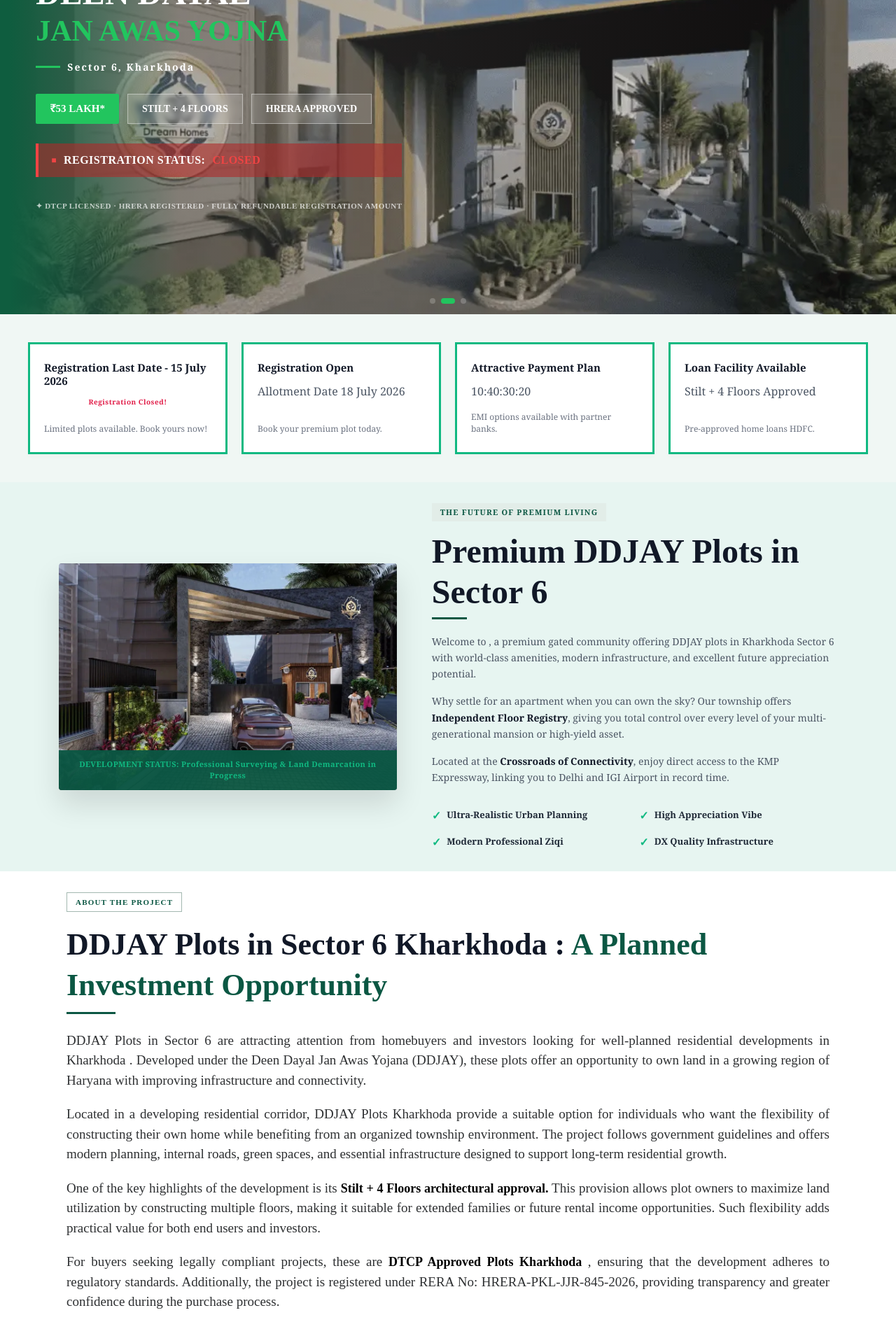
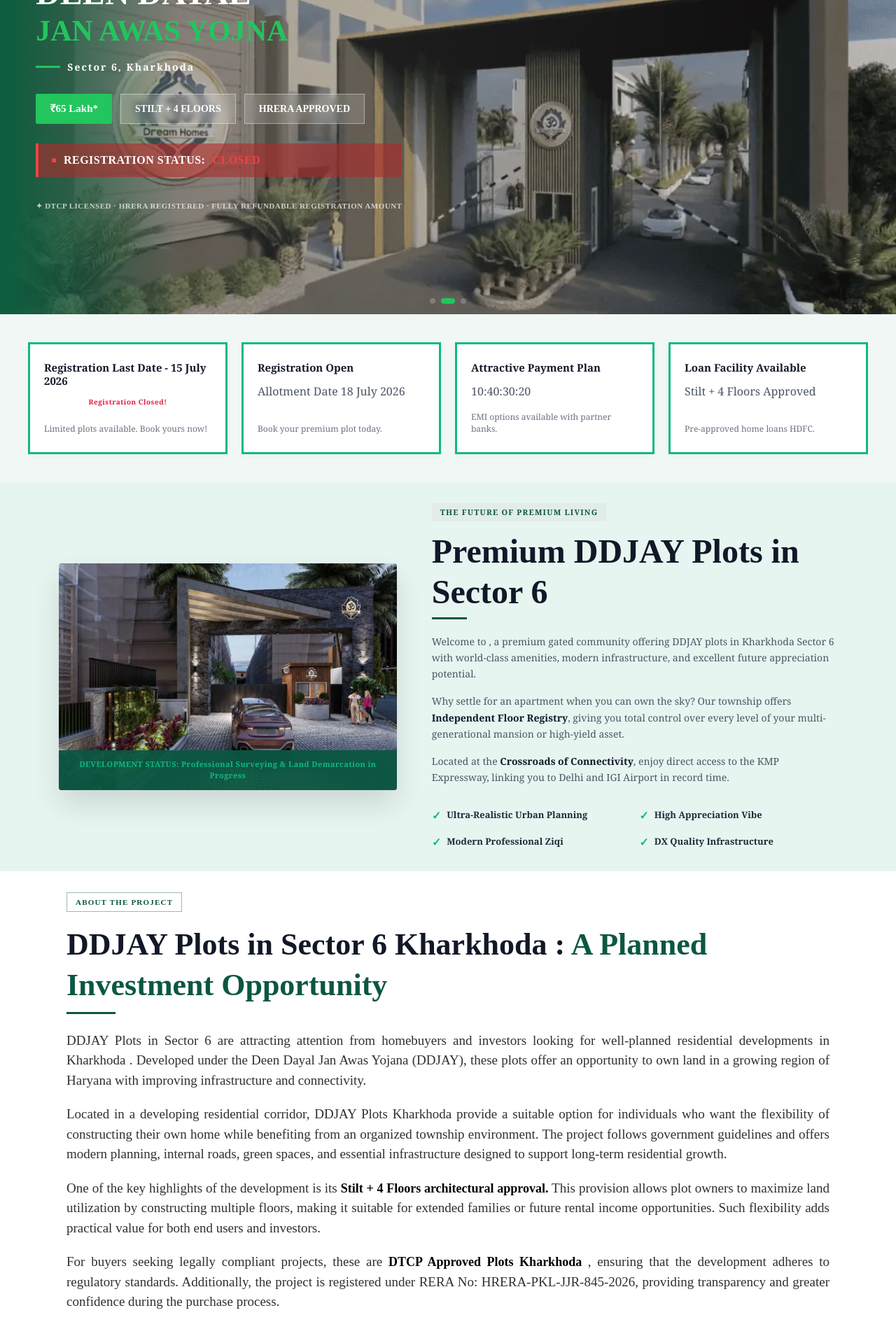
Before and after one commit to RitikaChaurasiya06/Kharkhoda-, a Next.js app: page / in a window 1280 px wide. Shown: the part 400-2299 px from the top of the page at 70% size. Built offline with nearby package versions, Linux system fonts and the light colour scheme.

Commit message:
change price

```diff
--- a/app/components/About/About.tsx
+++ b/app/components/About/About.tsx
@@ -87,7 +87,7 @@
             For buyers seeking legally compliant projects, these are <span className={styles.highlightText}>DTCP Approved Plots  Kharkhoda </span>, ensuring that the development adheres to regulatory standards. Additionally, the project is registered under RERA No: HRERA-PKL-JJR-845-2026, providing transparency and greater confidence during the purchase process.
         </p>
         <p className={styles.projectParagraph}>
-          The project offers an attractive entry point for property investment, with <span className={styles.highlightText}>investment starting from ₹53 Lakh*</span>. Interested buyers can secure their booking with a registration amount of <span className={styles.highlightText}>₹29,000/-*</span>, making the initial investment relatively accessible compared to many urban residential markets.
+          The project offers an attractive entry point for property investment, with <span className={styles.highlightText}>investment starting from ₹65 Lakh*</span>. Interested buyers can secure their booking with a registration amount of <span className={styles.highlightText}>₹29,000/-*</span>, making the initial investment relatively accessible compared to many urban residential markets.
         </p>
         <p className={styles.projectParagraph}>
           Sector 6 enjoys connectivity to key areas of  Kharkhoda  and benefits from the region's ongoing development. The area's proximity to educational institutions, healthcare facilities, commercial zones, and major road networks contributes to its growing appeal. As  Kharkhoda  continues to evolve as an emerging residential destination, plotted developments in strategic sectors are expected to remain in demand.
--- a/app/components/Banner/Banner.tsx
+++ b/app/components/Banner/Banner.tsx
@@ -57,7 +57,7 @@
 
                   {/* Feature Tags Row */}
                   <div className={styles.tagsContainer}>
-                    <div className={styles.priceTag}>₹53 LAKH*</div>
+                    <div className={styles.priceTag}>₹65 Lakh*</div>
                     <div className={styles.featureTag}>STILT + 4 FLOORS</div>
                     <div className={styles.featureTag}>HRERA APPROVED</div>
                   </div>
--- a/app/components/FooterSection/FooterSection.tsx
+++ b/app/components/FooterSection/FooterSection.tsx
@@ -26,7 +26,7 @@
     },
     {
       q: "4. What is the starting investment amount?",
-      a: "The premium residential plots investment in this sector starts from ₹53 Lakh* onwards."
+      a: "The premium residential plots investment in this sector starts from ₹65 Lakh* onwards."
     },
     {
       q: "5. What is the registration amount?",
--- a/app/components/WhyInvest/WhyInvest.tsx
+++ b/app/components/WhyInvest/WhyInvest.tsx
@@ -75,7 +75,7 @@
               <div className={styles.pricingDivider}></div>
               <div className={styles.priceRow}>
                 <span className={styles.priceLabel}>INVESTMENT STARTS FROM</span>
-                <span className={styles.priceValue}>₹53 Lakh*</span>
+                <span className={styles.priceValue}>₹65 Lakh*</span>
               </div>
 
               <div className={styles.pricingDivider}></div>
```
